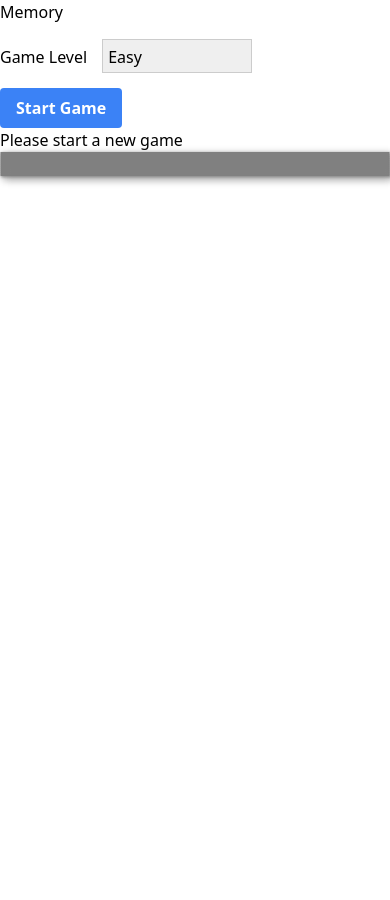
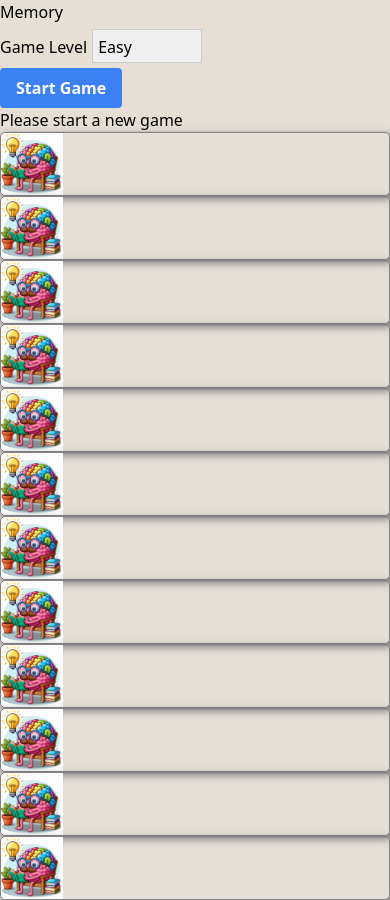
Before and after one commit to DutchRican/memory, a Vue app: page / in a window 390 px wide. Before the commit the page ends 844 px from the top, so only its background shows below. Built offline with nearby package versions, Linux system fonts and the light colour scheme.

Commit message:
better small screen experience

```diff
--- a/index.html
+++ b/index.html
@@ -2,7 +2,7 @@
 <html lang="en">
   <head>
     <meta charset="UTF-8" />
-    <!-- <link rel="icon" type="image/svg+xml" href="/vite.svg" /> -->
+    <link rel="icon" type="image/ico" href="/src//assets/favicon.ico" />
     <meta name="viewport" content="width=device-width, initial-scale=1.0" />
     <title>Memory Game</title>
   </head>
--- a/src/App.vue
+++ b/src/App.vue
@@ -23,13 +23,13 @@ const isFlipped = (card: Card) => {
 const gridSize = computed(() => {
   switch (gameLevel.value) {
     case 6:
-      return 'grid-rows-2 grid-cols-3 w-[600px]';
+      return 'grid easyGrid';
     case 9:
-      return 'grid-rows-3 grid-cols-6 w-[800px]';
+      return 'grid mediumGrid';
     case 12:
-      return 'grid-rows-4 grid-cols-6 w-[800px]';
+      return 'grid hardGrid';
     case 15:
-      return 'grid-rows-5 grid-cols-6 w-[900px] h-[600px]';
+      return 'grid extremeGrid';
   }
 });
 
@@ -63,7 +63,7 @@ const flipCard = (card: Card) => {
 }
 </script>
 <template>
-  <header class="w-full h-16 bg-green-300 content-center">
+  <header class="w-full h-16 bg-[#ead3b1] content-center">
     <h1 class="w-full text-center text-4xl text-blue-800">Memory</h1>
   </header>
   <main class="flex flex-col max-h-[80dvh]">
@@ -81,13 +81,16 @@ const flipCard = (card: Card) => {
       <p class="text-center" v-else>Please start a new game</p>
     </div>
     <info-dialog />
-    <div class="pt-4 self-center">
-      <div class="grid gap-4" :class="gridSize">
-        <div v-for="card in cards" :key="card.id" @click="flipCard(card)" class="flex justify-center">
-          <memory-Card :card="card" :is-flipped="isFlipped" :game-level="gameLevel" />
+    <div class="flex justify-center items-center h-[80dvh]">
+      <div class="pt-4 self-center">
+        <div :class="gridSize">
+          <div v-for="card in cards" :key="card.id" @click="flipCard(card)" class="flex justify-center">
+            <memory-Card :card="card" :is-flipped="isFlipped" :game-level="gameLevel" />
+          </div>
         </div>
       </div>
     </div>
+
   </main>
 </template>
 
@@ -122,4 +125,68 @@ select::after {
   background-color: #bc2424;
   clip-path: polygon(100% 0%, 0 0%, 50% 100%);
 }
+
+.grid {
+  gap: 4px;
+  width: fit-content;
+}
+
+.easyGrid {
+  grid-template-columns: repeat(3, 1fr);
+  grid-template-rows: repeat(2, 1fr);
+}
+
+.mediumGrid {
+  /* width: 800px; */
+  grid-template-columns: repeat(6, 1fr);
+  grid-template-rows: repeat(3, 1fr);
+}
+
+.hardGrid {
+  /* width: 800px; */
+  grid-template-columns: repeat(6, 1fr);
+  grid-template-rows: repeat(4, 1fr);
+}
+
+.extremeGrid {
+  /* width: 900px; */
+
+  grid-template-columns: repeat(6, 1fr);
+  grid-template-rows: repeat(5, 1fr);
+}
+
+
+@media screen and (max-width: 800px) {
+  .select {
+    width: 110px;
+    margin: 5px;
+  }
+
+  .grid {
+    gap: 6px;
+  }
+
+  .easyGrid,
+  .mediumGrid,
+  .hardGrid,
+  .extremeGrid {
+    width: auto;
+    height: auto;
+  }
+
+  .extremeGrid {
+    grid-template-columns: repeat(5, 1fr);
+    grid-template-rows: repeat(6, 1fr);
+  }
+
+  .mediumGrid {
+    grid-template-rows: repeat(6, 1fr);
+    grid-template-columns: repeat(3, 1fr);
+  }
+
+  .hardGrid {
+    grid-template-rows: repeat(6, 1fr);
+    grid-template-columns: repeat(4, 1fr);
+  }
+}
 </style>
--- a/src/components/memoryCard.vue
+++ b/src/components/memoryCard.vue
@@ -1,6 +1,6 @@
 <script lang="ts" setup>
 import { storeToRefs } from 'pinia';
-import { Card, GameLevel, useGameStore } from '../stores/game';
+import { Card, useGameStore } from '../stores/game';
 const { gameRunning } = storeToRefs(useGameStore());
 
 const { card, isFlipped } = defineProps({
@@ -21,13 +21,11 @@ const { card, isFlipped } = defineProps({
 
 <template>
 	<Transition name="flip">
-		<div v-if="isFlipped(card)"
-			:class="[gameLevel === GameLevel.Extreme ? 'w-24 h-24' : 'h-32 w-32', gameRunning ? 'cursor-pointer' : 'cursor-not-allowed']"
+		<div v-if="isFlipped(card)" :class="[gameRunning ? 'cursor-pointer' : 'cursor-not-allowed']"
 			class="text-8xl flex justify-center items-center border card-front">
 			{{
 				card.card }}</div>
-		<div v-else
-			:class="[gameLevel === GameLevel.Extreme ? 'w-24 h-24' : 'h-32 w-32', gameRunning ? 'cursor-pointer' : 'cursor-not-allowed']"
+		<div v-else :class="[gameRunning ? 'cursor-pointer' : 'cursor-not-allowed']"
 			class="text-8xl flex justify-center items-center border card-back"></div>
 	</Transition>
 </template>
@@ -63,4 +61,17 @@ const { card, isFlipped } = defineProps({
 	transform: rotateY(180deg);
 	opacity: 0;
 }
+
+.card-back,
+.card-back {
+	@apply min-h-28 min-w-28;
+}
+
+@media screen and (max-width: 800px) {
+
+	.card-back,
+	.card-back {
+		@apply min-h-16 min-w-16;
+	}
+}
 </style>
--- a/src/style.css
+++ b/src/style.css
@@ -1,3 +1,7 @@
 @tailwind base;
 @tailwind components;
 @tailwind utilities;
+
+body {
+	background-color: #e5dfd6;
+}
```
Also changed, not shown: 1 other file (tests, documents, lock files or other folders).
